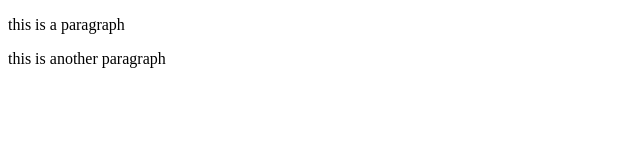
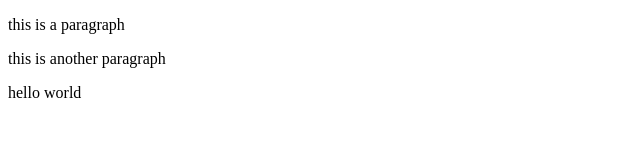
Before and after one commit to ToBiLLiOn/bootstrap-project, a website: page index.html in a window 1280 px wide. Shown: the full height of the page, 0-640 px from the left. Drawn offline with Linux system fonts and the light colour scheme.

```diff
--- a/index.html
+++ b/index.html
@@ -9,6 +9,7 @@
 <body>
     <p>this is a paragraph</p>
     <p>this is another paragraph</p>
+    hello world
 
 </body>
 </html>
```
Also changed, not shown: package.json (added, +24 -0 lines), 2 other files.
